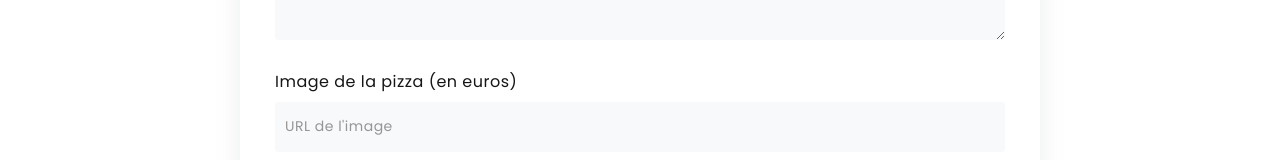
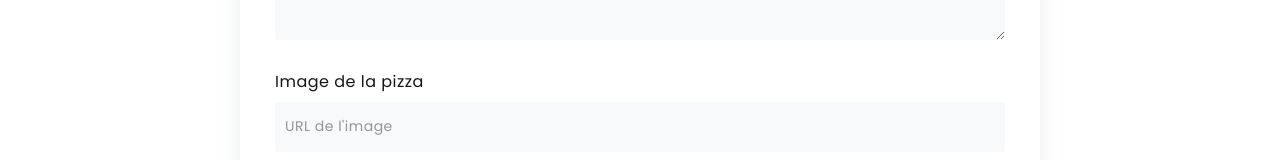
Before and after one commit to bastien-cordier/resto-ipssi, a React (Create React App) app in the folder front/: page /backoffice/plat-create in a window 1280 px wide. Shown: the part 436-596 px from the top of the page. Built offline with nearby package versions, Linux system fonts and the light colour scheme; sample sign-in values are in the browser's storage.

Commit message:
Fix creation

```diff
--- a/front/src/pages/admin/plat/BoCreatePlat.js
+++ b/front/src/pages/admin/plat/BoCreatePlat.js
@@ -98,7 +98,7 @@ export default class BoCreatePlat extends Component {
               required
             />
 
-            <label htmlFor="price">Image de la pizza (en euros)</label>
+            <label htmlFor="price">Image de la pizza</label>
             <input
               type="text"
               id="image"
```
